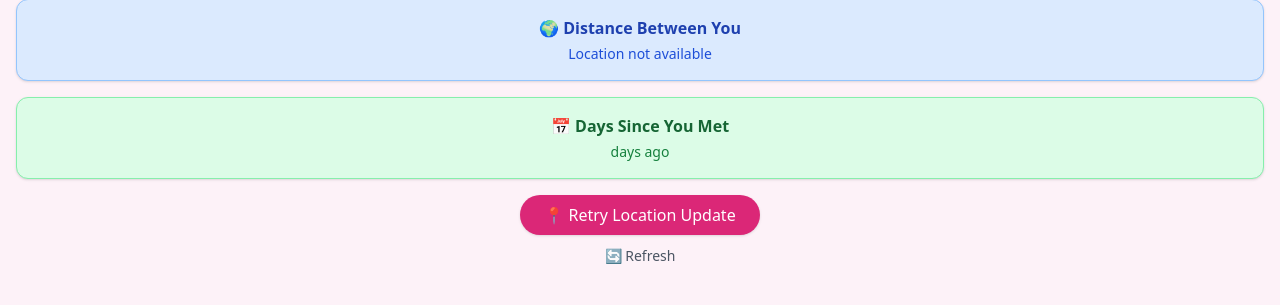
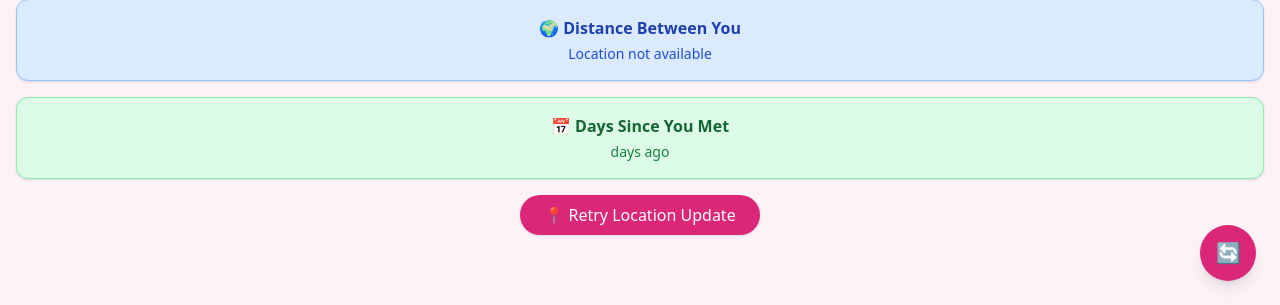
Before and after one commit to Ayushjaiswalz/CloseHeart, a Flask app: template backend/templates/dashboard.html in a window 1280 px wide. Shown: the part 495-800 px from the top of the page. Run offline with Flask 3, Linux system fonts and the light colour scheme; the template is opened without the code that fills it, so the values that code supplies are empty; some libraries are stand-ins or nearby versions.

Commit message:
updated refresh button

```diff
--- a/backend/auth.py
+++ b/backend/auth.py
@@ -28,7 +28,7 @@
 
     # Hash the password
     # password_hash = bcrypt.hashpw(password.encode('utf-8'), bcrypt.gensalt()).decode('utf-8')
-    password_hash = password  # store as plain text
+    password_hash = password
 
     # Create user
     new_user = User(name=name, email=email, password_hash=password_hash)
--- a/backend/templates/dashboard.html
+++ b/backend/templates/dashboard.html
@@ -65,9 +65,10 @@
         📍 Retry Location Update
         </button>
         <div class="mt-2">
-        <button onclick="location.reload()" class="text-sm text-gray-600 hover:text-pink-600 transition">
-            🔄 Refresh
-        </button>
+            <button onclick="location.reload()" title="Refresh"
+            class="fixed bottom-6 right-6 bg-pink-600 text-white text-xl w-14 h-14 rounded-full shadow-lg hover:bg-pink-700 flex items-center justify-center transition">
+            🔄
+          </button>
         </div>
     </div>
 
```
